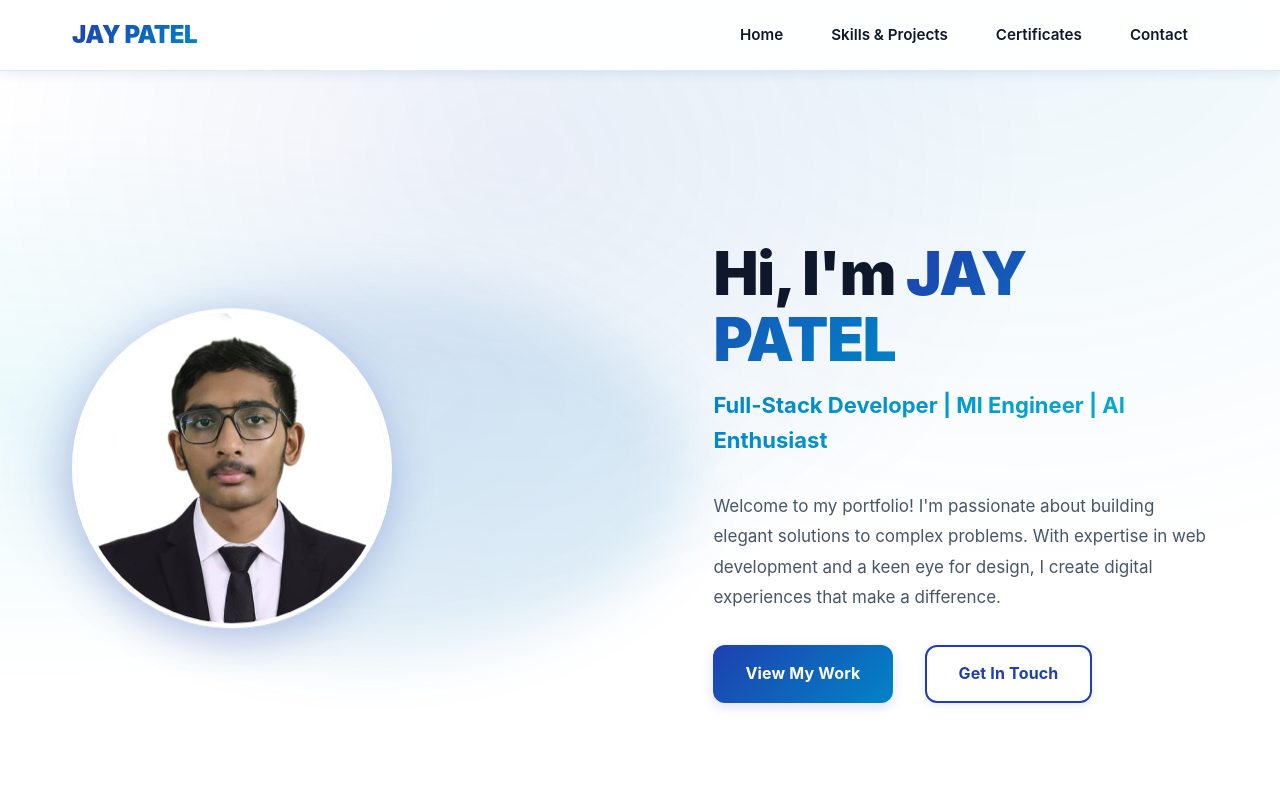
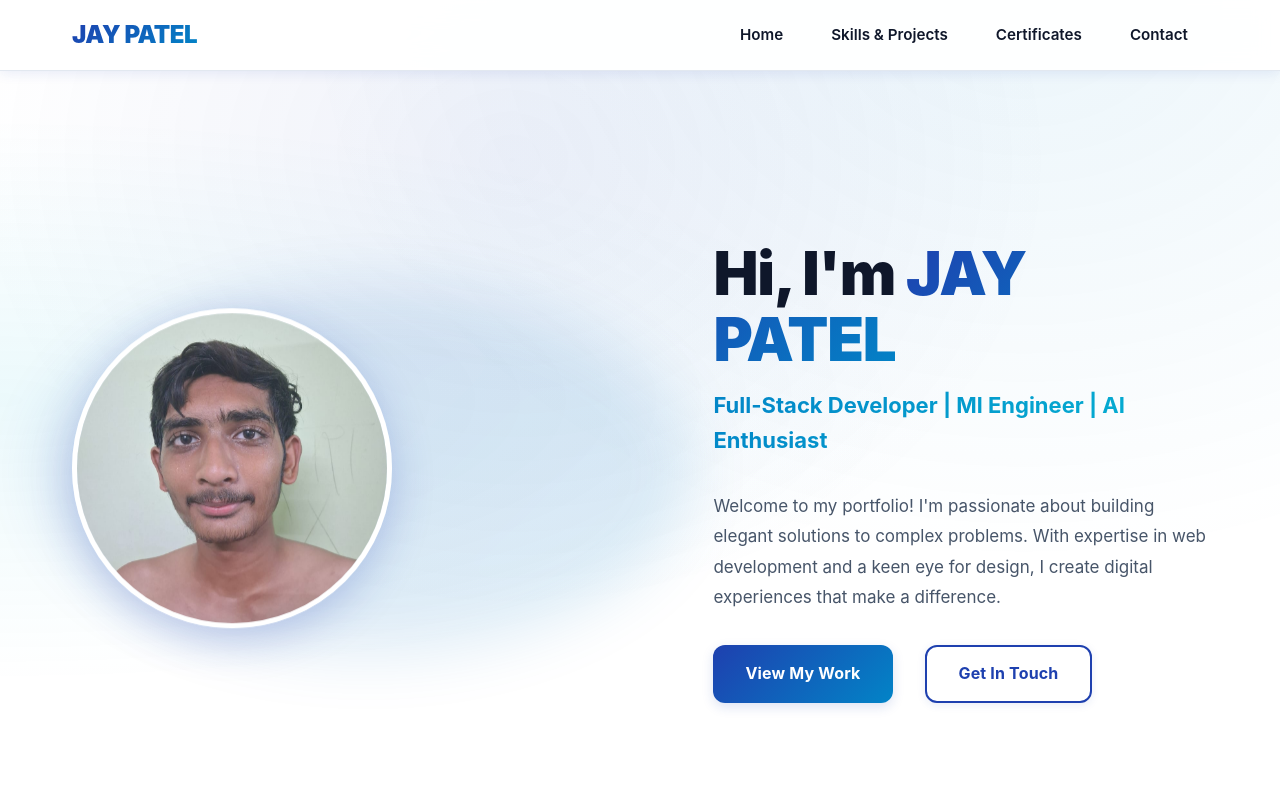
Before and after one commit to jaypatel1907/portfolio, a plain HTML site: page index.html in a window 1280 px wide. Shown: the top 800 px of the page. Drawn offline with Linux system fonts and the light colour scheme.

Commit message:
Update index.html

```diff
--- a/index.html
+++ b/index.html
@@ -39,7 +39,7 @@
             <div class="hero-content">
                 <!-- Profile Image -->
                 <div class="hero-image">
-                    <img src="WhatsApp Image 2025-11-21 at 23.23.12.jpeg" alt=" Profile Picture">
+                    <img src="WhatsApp Image 2025-11-21 at 18.34.28.jpeg" alt=" Profile Picture">
                 </div>
 
                 <!-- Hero Text -->
```
